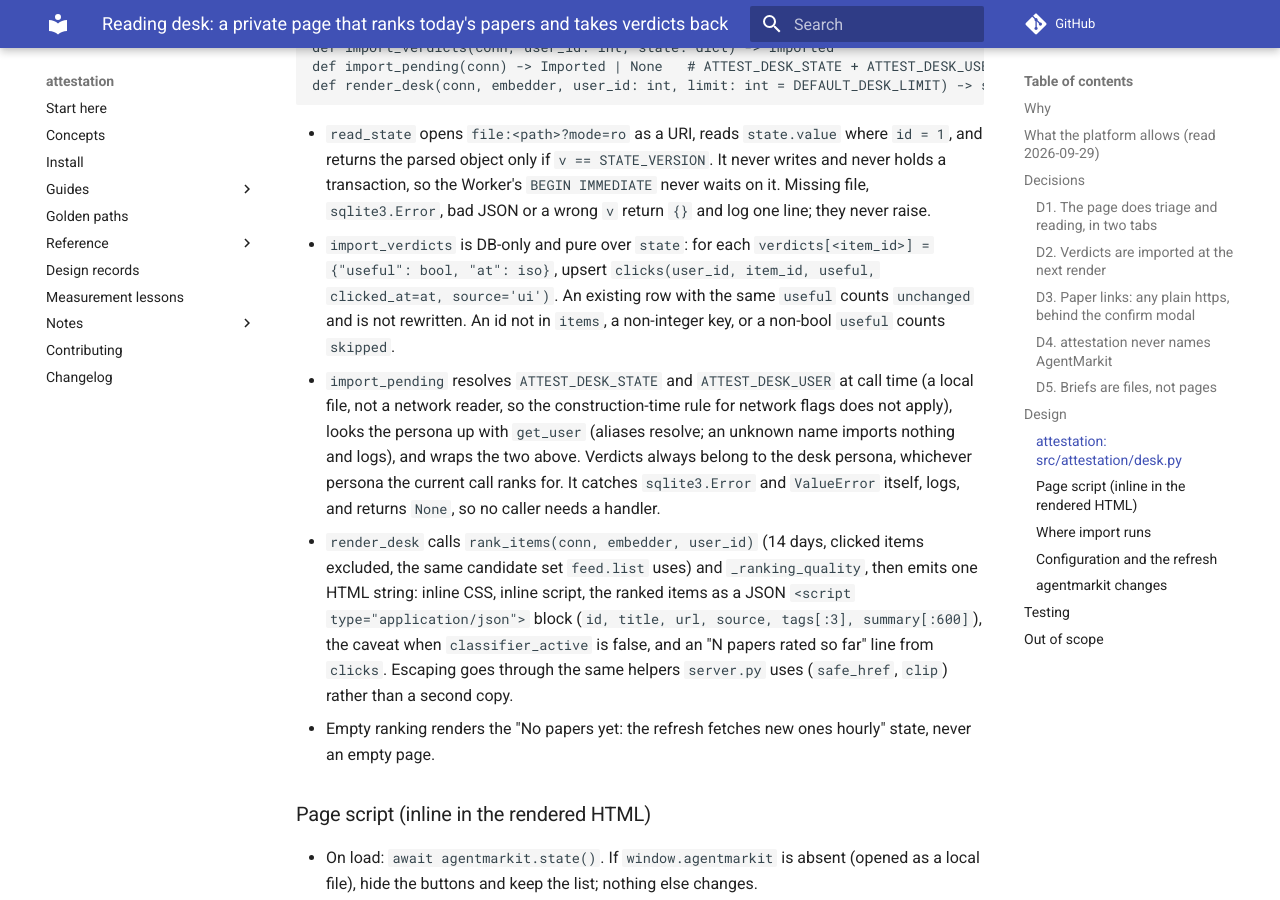
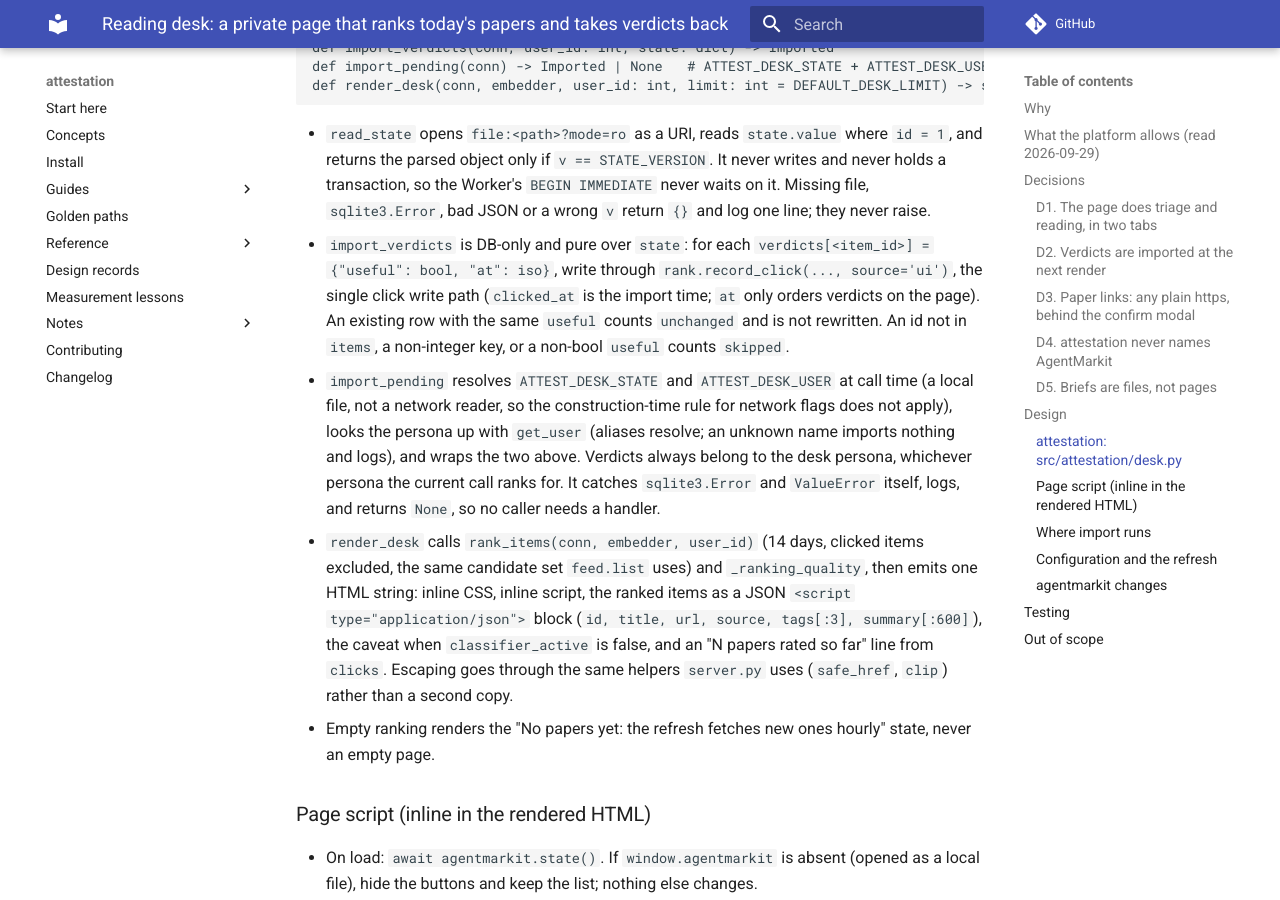
Before and after one commit to mgoldey/attestation, an MkDocs documentation site: the page built from docs/superpowers/specs/2026-09-29-reading-desk-design.md, in a window 1280 px wide and 900 px high, scrolled down 2947 px. Built offline with MkDocs 1.6.1 and Material for MkDocs 9.7.7, drawn with Linux system fonts in a browser that asks for light colours; comment, search, counter and statistics services are not loaded.

Commit message:
Spec: verdicts go through record_click
Co-Authored-By: Claude Opus 5.5 <noreply@anthropic.com>

```diff
--- a/docs/superpowers/specs/2026-09-29-reading-desk-design.md
+++ b/docs/superpowers/specs/2026-09-29-reading-desk-design.md
@@ -134,8 +134,9 @@ def render_desk(conn, embedder, user_id: int, limit: int = DEFAULT_DESK_LIMIT) -
   IMMEDIATE` never waits on it. Missing file, `sqlite3.Error`, bad JSON or a
   wrong `v` return `{}` and log one line; they never raise.
 - `import_verdicts` is DB-only and pure over `state`: for each
-  `verdicts[<item_id>] = {"useful": bool, "at": iso}`, upsert
-  `clicks(user_id, item_id, useful, clicked_at=at, source='ui')`. An
+  `verdicts[<item_id>] = {"useful": bool, "at": iso}`, write through
+  `rank.record_click(..., source='ui')`, the single click write path
+  (`clicked_at` is the import time; `at` only orders verdicts on the page). An
   existing row with the same `useful` counts `unchanged` and is not
   rewritten. An id not in `items`, a non-integer key, or a non-bool
   `useful` counts `skipped`.
```
